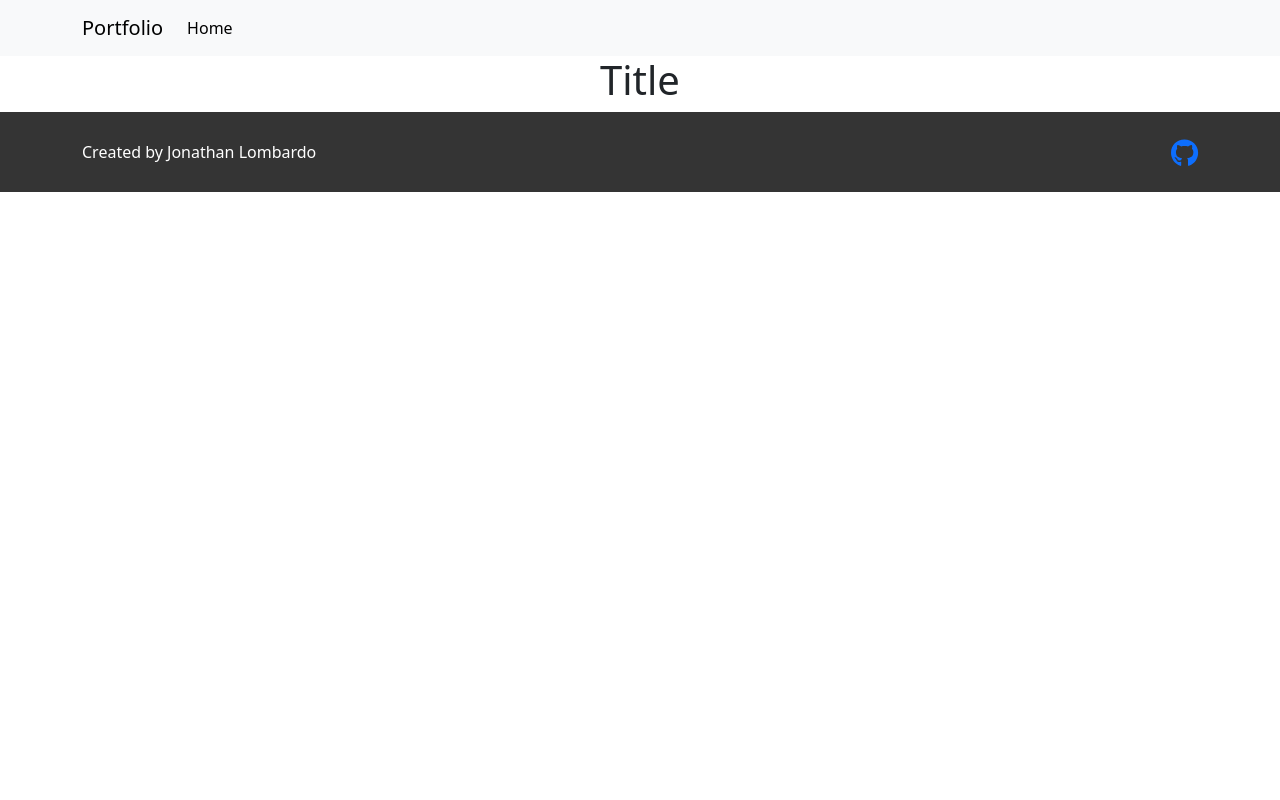
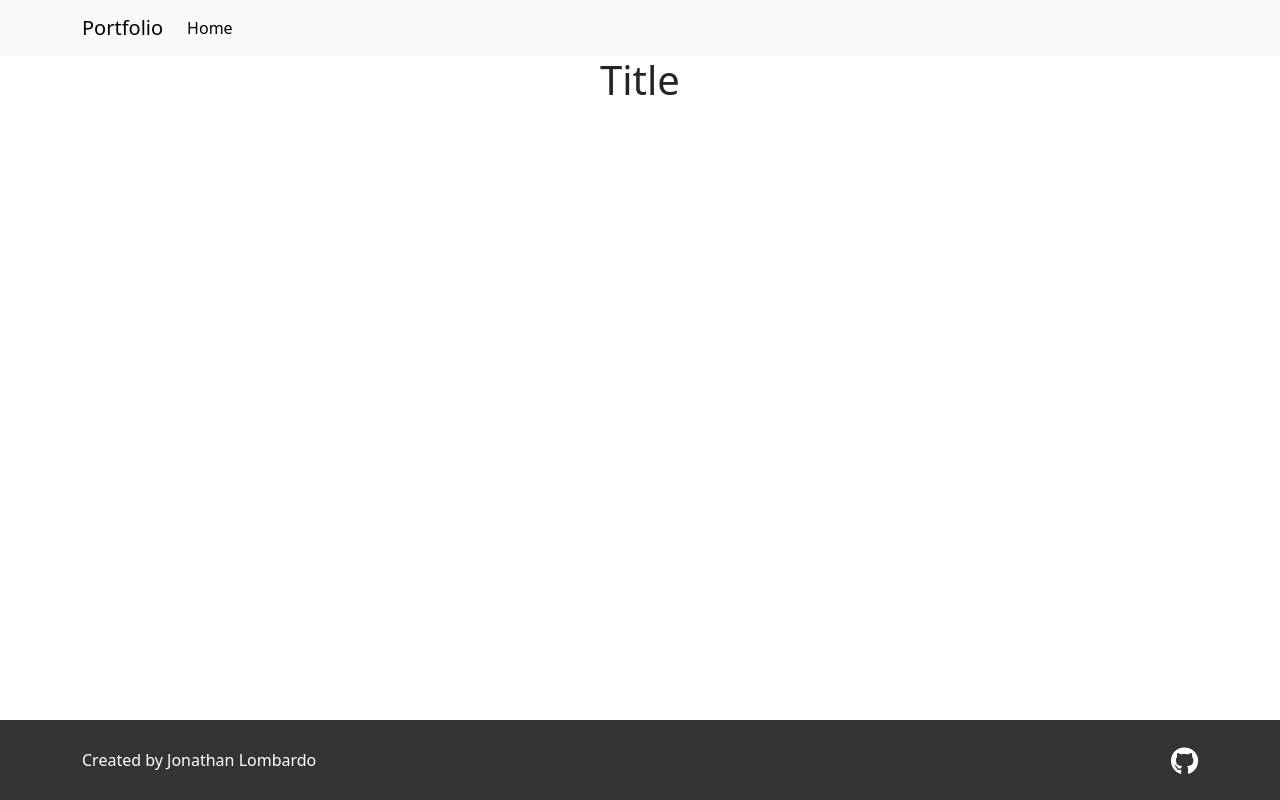
Before and after one commit to jonathanlombardo/vite-boolfolio, a Vue app: page / in a window 1280 px wide. Built offline with nearby package versions, Linux system fonts and the light colour scheme.

Commit message:
style: general style

```diff
--- a/src/scss/general.scss
+++ b/src/scss/general.scss
@@ -1,2 +1,17 @@
 // Import all of Bootstrap's CSS
 @import "bootstrap/scss/bootstrap";
+
+.main-wrapper {
+  min-height: 100vh;
+  display: flex;
+  flex-direction: column;
+
+  main {
+    flex-grow: 1;
+  }
+}
+
+a {
+  color: inherit;
+  text-decoration: none;
+}
```
